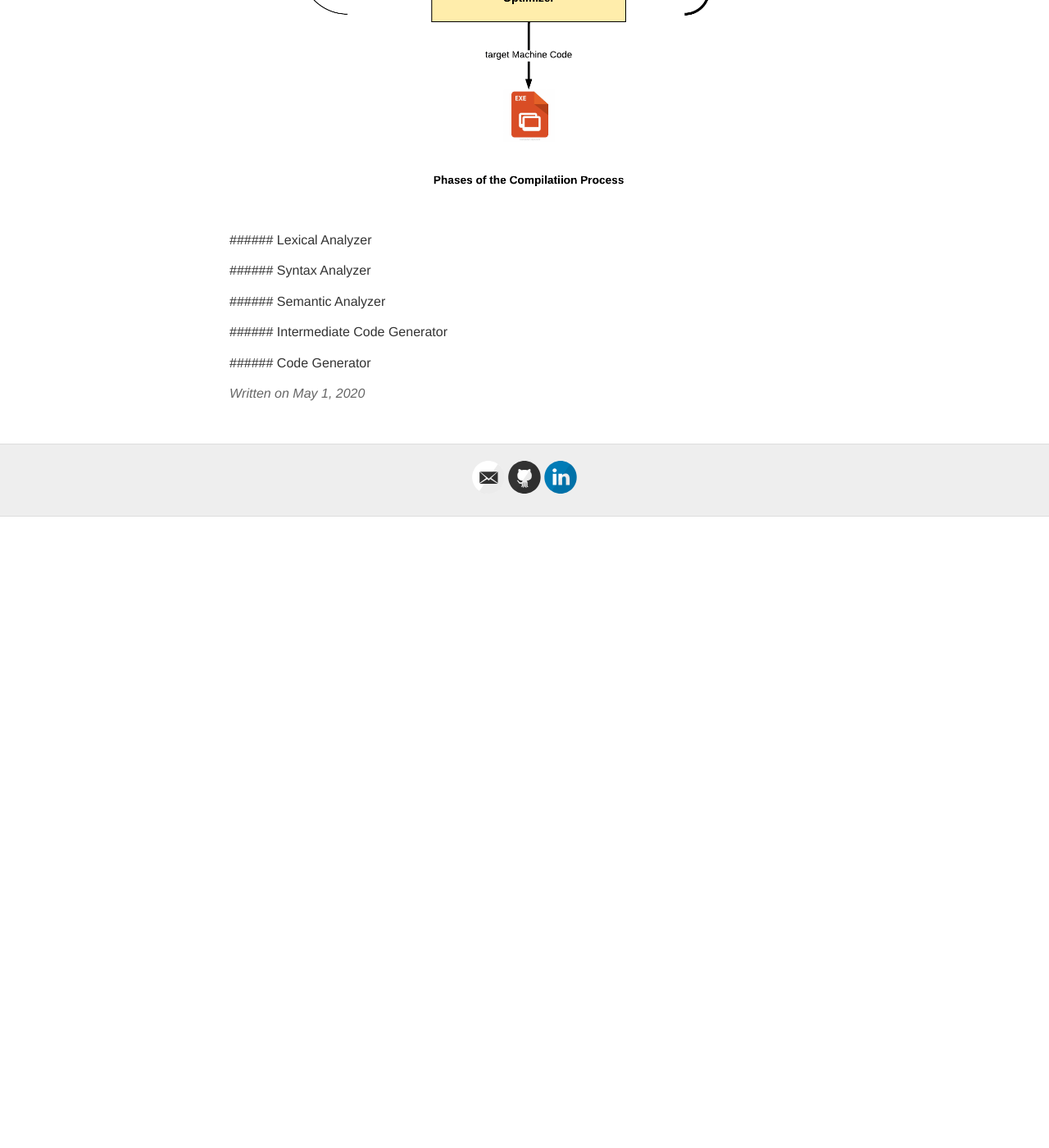
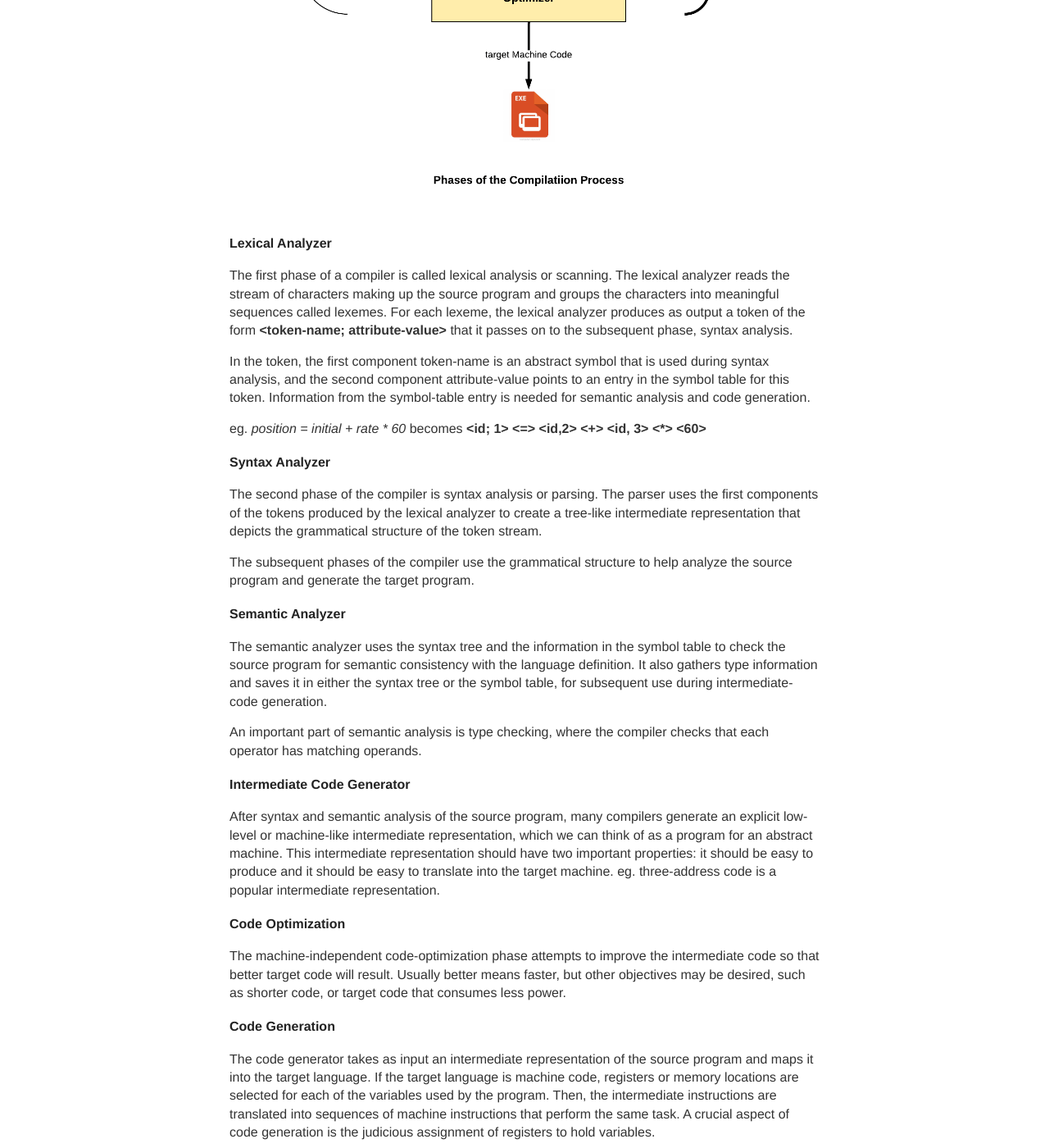
Before and after one commit to siddharthsingh89/siddharthsingh89.github.io, a Jekyll site: the page built from _posts/2020-04-31-compiler-design.md, in a window 1280 px wide and 1400 px high, scrolled down 2937 px. Shown: the whole window at 82% size. Built offline with Jekyll 4.4.1, drawn with Linux system fonts in a browser that asks for light colours; comment, search, counter and statistics services are not loaded; before the commit the page ends 3567 px from its top, so only the background shows below that; some of the changed text lies outside the part shown.

Commit message:
Update 2020-04-31-compiler-design.md

```diff
--- a/_posts/2020-04-31-compiler-design.md
+++ b/_posts/2020-04-31-compiler-design.md
@@ -37,7 +37,7 @@ The compile process comprises of many steps which can be abstracted under two ma
 
 * The steps can be parse tree generation, high level intermediate code generation, low level intermediate code generation, and then the machine language conversion. As the translation proceeds the representation becomes more and more machine specific, increasingly dealing with registers, memory locations etc.
 
-. Representations become more machine specific and less language specific as the translation proceeds.
+* Representations become more machine specific and less language specific as the translation proceeds.
 
 
 ##### Structure of a Compiler
@@ -45,16 +45,43 @@ A Compiler is composed of various components working on the source code in a seq
 
 ![Stages of Compiler](/images/stages_compiler.png "Stages of Compiler")
 
- ###### Lexical Analyzer
+###### Lexical Analyzer
+The first phase of a compiler is called lexical analysis or scanning. The lexical analyzer reads the stream of characters making up the source program and groups the characters into meaningful sequences called lexemes. For each lexeme, the lexical analyzer produces as output a token of the form **<token-name; attribute-value>** that it passes on to the subsequent phase, syntax analysis.
 
+In the token, the first component token-name is an abstract symbol that is used during syntax analysis, and the second component attribute-value points to an entry in the symbol table for this token. Information from the symbol-table entry is needed for semantic analysis and code generation.
 
- ###### Syntax Analyzer
+ eg. *position = initial + rate * 60* becomes **<id; 1> <=> <id,2> <+> <id, 3> <*> <60>**
 
+###### Syntax Analyzer
+The second phase of the compiler is syntax analysis or parsing. The parser uses the first components of the tokens produced by the lexical analyzer to create a tree-like intermediate representation that depicts the grammatical structure of the token stream.
 
- ###### Semantic Analyzer
+The subsequent phases of the compiler use the grammatical structure to help analyze the source program and generate the target program.
 
+###### Semantic Analyzer
+The semantic analyzer uses the syntax tree and the information in the symbol table to check the source program for semantic consistency with the language definition. It also gathers type information and saves it in either the syntax tree or the symbol table, for subsequent use during intermediate-code generation.
 
- ###### Intermediate Code Generator
+An important part of semantic analysis is type checking, where the compiler checks that each operator has matching operands.
 
+###### Intermediate Code Generator
+After syntax and semantic analysis of the source program, many compilers generate an explicit low-level or machine-like intermediate representation, which we can think of as a program for an abstract machine. This intermediate representation should have two important properties: it should be easy to produce and it should be easy to translate into the target machine.
+eg. three-address code is a popular intermediate representation.
 
- ###### Code Generator
+###### Code Optimization
+The machine-independent code-optimization phase attempts to improve the intermediate code so that better target code will result. Usually better means faster, but other objectives may be desired, such as shorter code, or target code that consumes less power.
+
+###### Code Generation
+The code generator takes as input an intermediate representation of the source program and maps it into the target language. If the target language is machine code, registers or memory locations are selected for each of the variables used by the program. Then, the intermediate instructions are translated into sequences of machine instructions that perform the same task. A crucial aspect of code generation is the judicious assignment of registers to hold variables.
+
+##### Symbol Table
+A data structure called symbol table is generally used to store information about various source language constructs. Lexical analyzer stores information in the symbol table for the subsequent phases of the compilation process. The symbol table routines are concerned primarily with saving and retrieving lexemes. When a lexeme is saved, we also save the token associated with the lexeme. As an interface to the symbol table, we have two functions
+
+* *Insert( s , t )*: Saves and returns index of new entry for string s , token t .
+
+* *Lookup( s )* : Returns index of the entry for string s , or 0 if s is not found.
+
+![Stages of Compiler](/images/stages_compiler_1.png "Stages of 'compiler")
+Source : Compilers-Principles, Techniques and Tools
+
+#### Reference
+* Compilers-Principles, Techniques and Tools (Second Edition) By Aho, Lam, Sethi and Ullman
+* [Compiler Design Course by NPTEL IIT Kanput](https://nptel.ac.in/content/storage2/courses/106104072/ui/TOC.htm)
```
